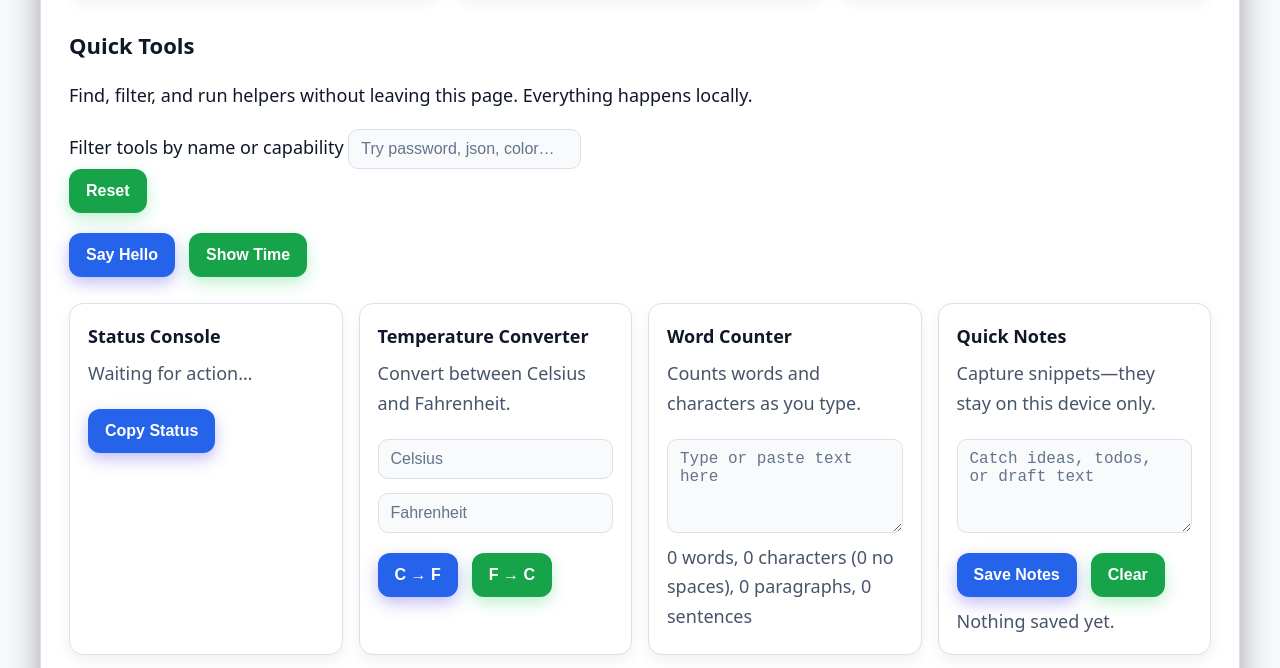
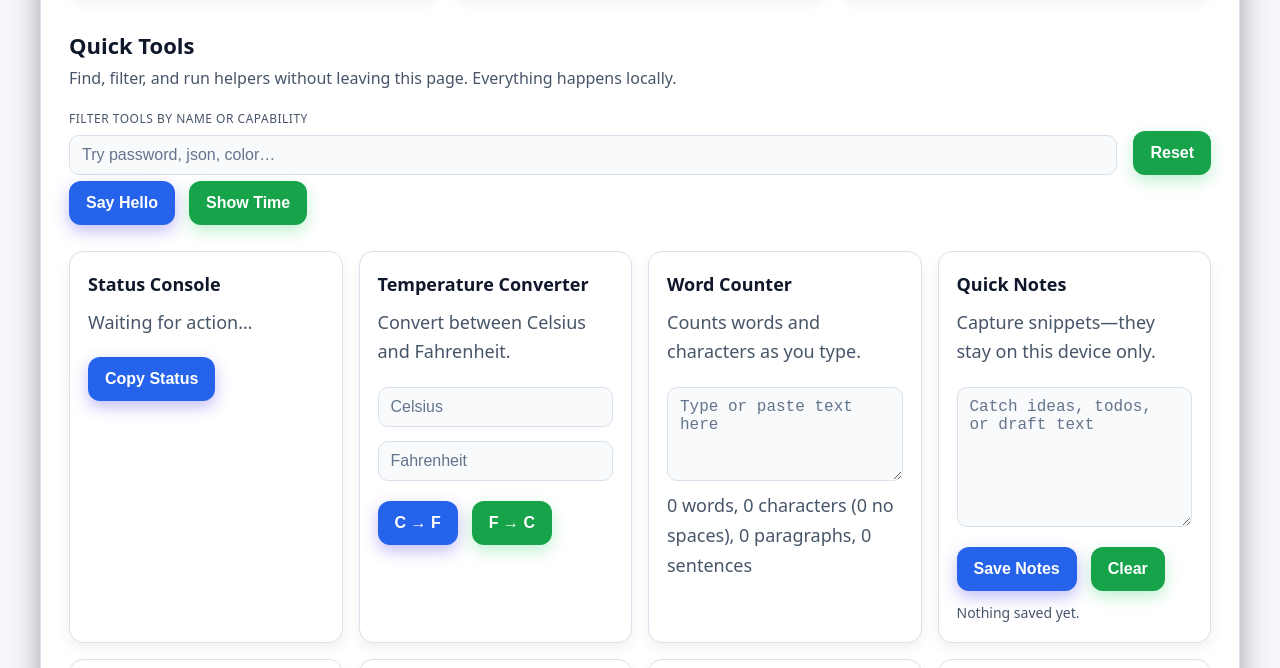
Before and after one commit to AddieDie/lazy-addie-utilities, a plain HTML site: page index.html in a window 1280 px wide. Shown: the part 908-1576 px from the top of the page. Drawn offline with Linux system fonts and the light colour scheme.

Commit message:
support new tool toolbar and utility tiles

```diff
--- a/src/css/style.css
+++ b/src/css/style.css
@@ -202,11 +202,52 @@ section {
   scroll-margin-top: 80px;
 }
 
+.section-subtitle {
+  margin: -6px 0 12px;
+  color: var(--muted);
+  font-size: 16px;
+  max-width: 720px;
+}
+
 .cta-row {
   display: flex;
   gap: 14px;
   flex-wrap: wrap;
   margin: 20px 0 10px;
+}
+
+.quick-starters {
+  margin-top: 4px;
+}
+
+.tool-filter-bar {
+  display: flex;
+  flex-wrap: wrap;
+  gap: 16px;
+  align-items: flex-end;
+  margin: 18px 0 6px;
+}
+
+.tool-search-field {
+  flex: 1 1 280px;
+  min-width: 240px;
+}
+
+.tool-search-label {
+  display: block;
+  font-size: 12px;
+  letter-spacing: 0.5px;
+  text-transform: uppercase;
+  color: var(--muted);
+  margin-bottom: 6px;
+}
+
+.tool-search-input {
+  width: 100%;
+}
+
+.tool-reset {
+  flex: 0 0 auto;
 }
 
 .btn {
@@ -286,6 +327,43 @@ input::placeholder, textarea::placeholder { color: rgba(255,255,255,0.85); }
 .cta-row > input, .cta-row > textarea {
   flex: 1 1 220px;
   min-width: 200px;
+}
+
+.notes-area {
+  width: 100%;
+  min-height: 140px;
+}
+
+.notes-status {
+  font-size: 14px;
+  margin-top: 4px;
+  color: var(--muted);
+}
+
+.notes-status[data-tone="success"] { color: var(--accent-2); }
+.notes-status[data-tone="warning"] { color: #facc15; }
+.notes-status[data-tone="error"] { color: #f87171; }
+
+.tool-empty {
+  border: 1px dashed var(--border);
+  padding: 16px;
+  border-radius: 12px;
+  text-align: center;
+  background: rgba(15, 23, 42, 0.5);
+  margin: 8px 0 0;
+}
+
+.countdown-output {
+  font-weight: 600;
+  min-height: 60px;
+}
+
+.regex-inputs input {
+  min-width: 0;
+}
+
+.regex-flags {
+  max-width: 120px;
 }
 
 .output-box {
```
